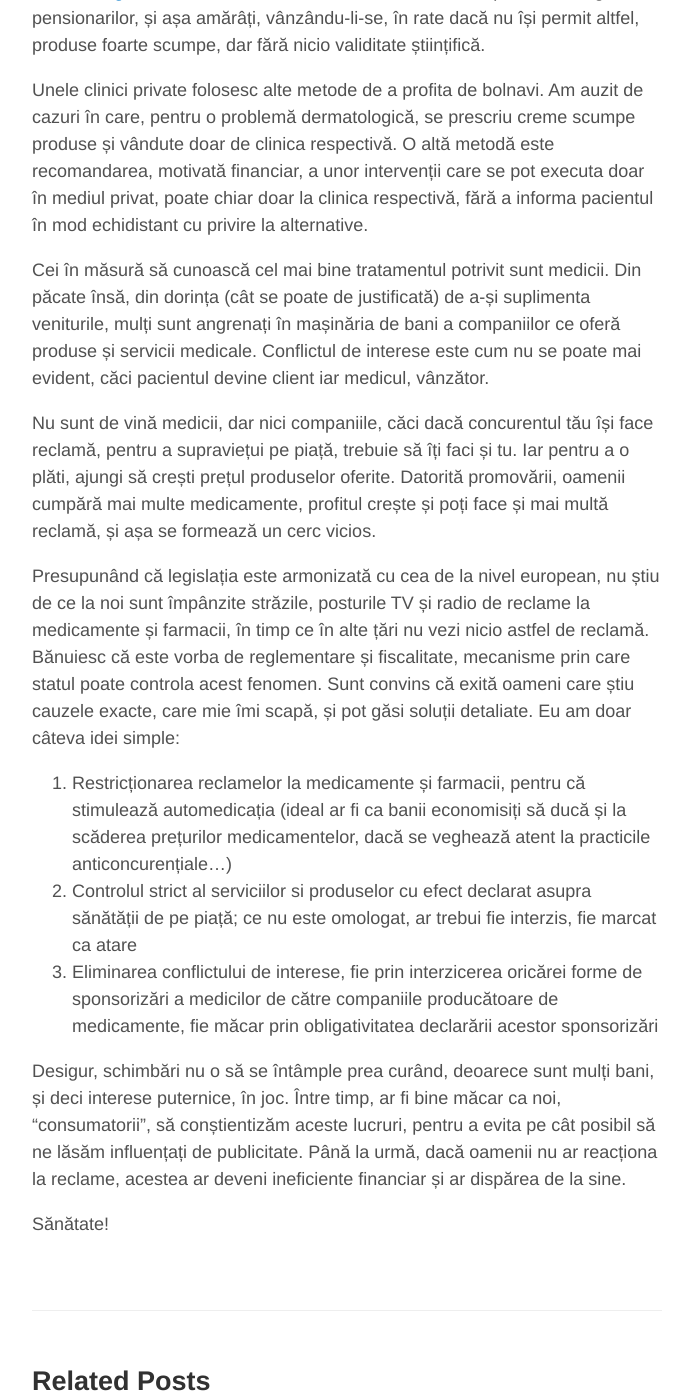
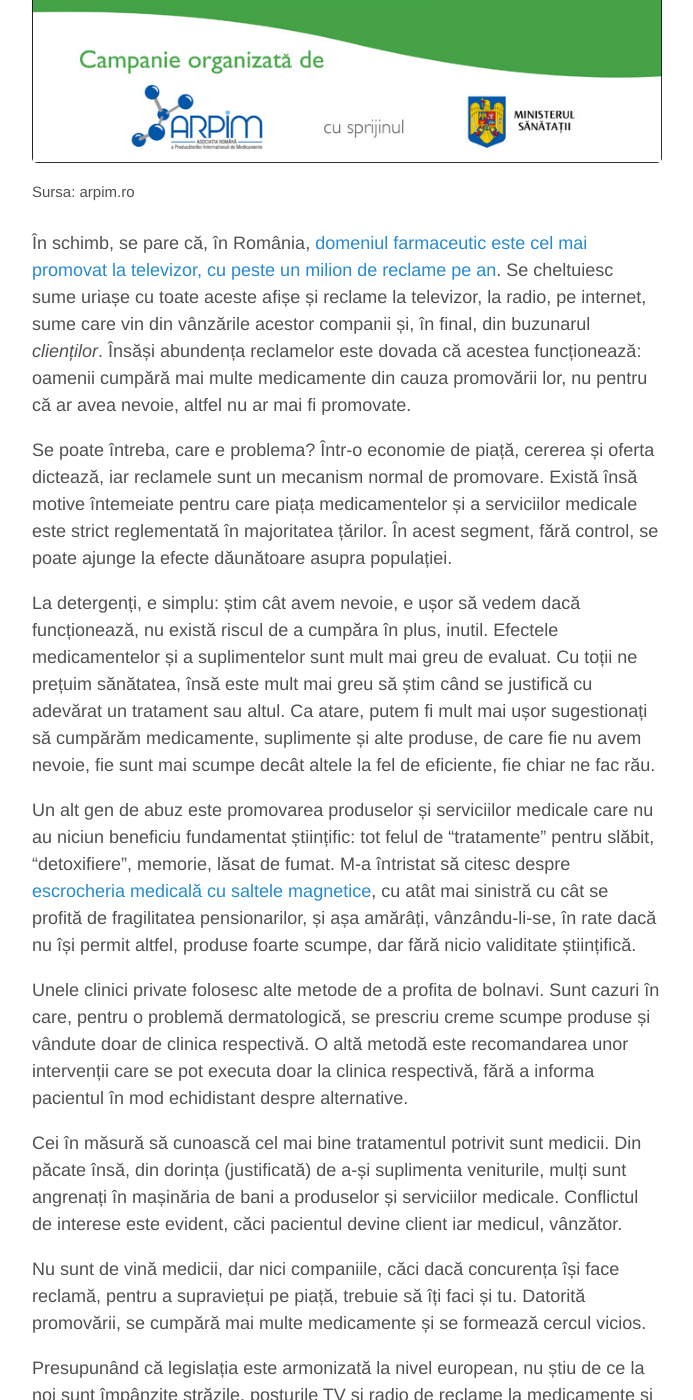
Before and after one commit to aoghina/aoghina.github.io, a Jekyll site: the page built from _posts/2015-02-01-medicamente-bomboane-detergenti.md, in a window 1280 px wide and 1400 px high, scrolled down 1490 px. Shown: the whole window, without its empty margins (293-986 px from the left). Built offline with Jekyll 4.4.1, drawn with Linux system fonts in a browser that asks for light colours; comment, search, counter and statistics services are not loaded; some of the changed text lies outside the part shown.

Commit message:
Some updates to the medicamente post

```diff
--- a/_posts/2015-02-01-medicamente-bomboane-detergenti.md
+++ b/_posts/2015-02-01-medicamente-bomboane-detergenti.md
@@ -4,35 +4,38 @@
 comments: True
 ---
 
-De fiecare dată când vin acasă, nici nu intru bine în București și sunt bombardat din toate parțile: la radio, reclame la pastile pentru răceală; pe clădiri, reclame la clinici specializate în boala Lyme sau hemoroizi; peste tot, Stela și Arșinel te îndeamnă să cumperi medicamete de la o anumită farmacie. La televizor, din nou reclame la medicamente, pentru mesele grele, pentru prostată, pentru orice. La farmacie, ești îndemnat să iei 5 pliculețe pentru răceală, în loc de 3, "că sunt la ofertă". Pastile, creme, picături, suplimente, vitamine, și, nu mai țin minte unde, dar am văzut și reclamă la operații pe creier, cu super-prețul afișat.
+De fiecare dată când vin acasă, nici nu intru bine în București și sunt bombardat din toate parțile: la radio, reclame la pastile pentru răceală; pe clădiri, reclame la clinici specializate în boala Lyme sau hemoroizi; peste tot, Stela și Arșinel te îndeamnă să cumperi medicamete de la o anumită farmacie. La televizor, din nou reclame la medicamente, pentru mesele grele, pentru pancreas, pentru prostată, pentru orice. La fiecare colț e câte o farmacie. La farmacie, ești îndemnat să iei 5 pliculețe pentru răceală, în loc de 3, "că sunt la ofertă". Pastile, creme, picături, suplimente, vitamine, și, nu mai țin minte unde, dar am văzut și reclamă la operații pe creier, cu super-prețul afișat.
 
-Ce se întâmplă? De unde această abundență a reclamelor la medicamente, clinici, farmacii, și de ce acest contrast cu alte țări, în care nu vezi aproape niciodată o astfel de reclamă.
+Ce se întâmplă? De unde această abundență a reclamelor la medicamente, clinici, farmacii, și de ce acest contrast cu alte țări, în care nu vezi aproape niciodată o astfel de reclamă?
 
 <!--more-->
 
 ***Medicamentele nu sunt bomboane*** — așa pare că s-a numit o campanie din 2013, finanțată de producătorii de medicamente și Ministerul Sănătăţii, care avertiza că [60% dintre părinţi dau medicamente copiilor fără consult medical, riscând agravarea bolii][1]. O campanie binevenită, dar despre care eu am aflat deabia acum, căutând informații pentru acest articol.
 
-În schimb, se pare că, în România, [domeniul farmaceutic este cel mai promovat la televizor, cu peste un milion de reclame pe an][2]. Se cheltuiesc sume uriașe cu toate aceste afișe și reclame la televizor, la radio, pe internet, sume care vin din vânzările acestor companii și, în final, din buzunarul *clienților*. Însăși abundența reclamelor este dovada că acestea funcționează: oamenii cumpără mai multe medicamente din cauza promovării lor, atfel nu ar mai fi promovate.
+![Medicamentele nu sunt bomboane](/assets/medicamentele-nu-sunt-bomboane.jpg "Medicamentele nu sunt bomboane")
+<sup>Sursa: arpim.ro</sup>
 
-Se poate întreba, care e problema? Într-o economie de piață, cererea și oferta dictează, iar reclamele sunt un mecanism normal de promovare. Există însă motive bine întemeiate pentru care piața medicamentelor și a serviciilor medicale este strict reglementată în majoritatea țărilor. Fără control, din dorința (firească) de a maximiza profitul, se poate ajunge la efecte profund dăunătoare asupra populației.
+În schimb, se pare că, în România, [domeniul farmaceutic este cel mai promovat la televizor, cu peste un milion de reclame pe an][2]. Se cheltuiesc sume uriașe cu toate aceste afișe și reclame la televizor, la radio, pe internet, sume care vin din vânzările acestor companii și, în final, din buzunarul *clienților*. Însăși abundența reclamelor este dovada că acestea funcționează: oamenii cumpără mai multe medicamente din cauza promovării lor, nu pentru că ar avea nevoie, altfel nu ar mai fi promovate.
 
-La detergenți, e simplu: știm cât avem nevoie, e ușor să vedem dacă funcționează, nu există riscul de a cumpăra inutil. Medicamentele însă pot face rău, sau pot să nu aibă niciun efect benefic. Cu toții ne prețuim sănătatea, însă este mult mai greu să știm când se justifică cu adevărat un tratament sau altul. Ca atare, putem fi mult mai ușor păcăliți, prin incurajarea de a cumpăra medicamente, suplimente și alte produse, de care fie nu avem nevoie (sau poate chiar ne fac rău), fie sunt mai scumpe decât altele, la fel de eficiente.
+Se poate întreba, care e problema? Într-o economie de piață, cererea și oferta dictează, iar reclamele sunt un mecanism normal de promovare. Există însă motive întemeiate pentru care piața medicamentelor și a serviciilor medicale este strict reglementată în majoritatea țărilor. În acest segment, fără control, se poate ajunge la efecte dăunătoare asupra populației.
 
-Un alt gen de abuz este promovarea produselor și serviciilor medicale care nu au niciun beneficiu fundamentat științific. Fără să mă preocupe subiectul, am auzit de tot felul de tratamente pentru slăbit, "detoxifiere", memorie, lăsat de fumat. De curând, m-a întristat să citesc despre [escrocheria medicală cu saltele magnetice][3], care este cu atât mai sinistră cu cât se profită de fragilitatea pensionarilor, și așa amărâți, vânzându-li-se, în rate dacă nu își permit altfel, produse foarte scumpe, dar fără nicio validitate științifică.
+La detergenți, e simplu: știm cât avem nevoie, e ușor să vedem dacă funcționează, nu există riscul de a cumpăra în plus, inutil. Efectele medicamentelor și a suplimentelor sunt mult mai greu de evaluat. Cu toții ne prețuim sănătatea, însă este mult mai greu să știm când se justifică cu adevărat un tratament sau altul. Ca atare, putem fi mult mai ușor sugestionați să cumpărăm medicamente, suplimente și alte produse, de care fie nu avem nevoie, fie sunt mai scumpe decât altele la fel de eficiente, fie chiar ne fac rău.
 
-Unele clinici private folosesc alte metode de a profita de bolnavi. Am auzit de cazuri în care, pentru o problemă dermatologică, se prescriu creme scumpe produse și vândute doar de clinica respectivă. O altă metodă este recomandarea, motivată financiar, a unor intervenții care se pot executa doar în mediul privat, poate chiar doar la clinica respectivă, fără a informa pacientul în mod echidistant cu privire la alternative.
+Un alt gen de abuz este promovarea produselor și serviciilor medicale care nu au niciun beneficiu fundamentat științific: tot felul de "tratamente" pentru slăbit, "detoxifiere", memorie, lăsat de fumat. M-a întristat să citesc despre [escrocheria medicală cu saltele magnetice][3], cu atât mai sinistră cu cât se profită de fragilitatea pensionarilor, și așa amărâți, vânzându-li-se, în rate dacă nu își permit altfel, produse foarte scumpe, dar fără nicio validitate științifică.
 
-Cei în măsură să cunoască cel mai bine tratamentul potrivit sunt medicii. Din păcate însă, din dorința (cât se poate de justificată) de a-și suplimenta veniturile, mulți sunt angrenați în mașinăria de bani a companiilor ce oferă produse și servicii medicale. Conflictul de interese este cum nu se poate mai evident, căci pacientul devine client iar medicul, vânzător.
+Unele clinici private folosesc alte metode de a profita de bolnavi. Sunt cazuri în care, pentru o problemă dermatologică, se prescriu creme scumpe produse și vândute doar de clinica respectivă. O altă metodă este recomandarea unor intervenții care se pot executa doar la clinica respectivă, fără a informa pacientul în mod echidistant despre alternative.
 
-Nu sunt de vină medicii, dar nici companiile, căci dacă concurentul tău își face reclamă, pentru a supraviețui pe piață, trebuie să îți faci și tu. Iar pentru a o plăti, ajungi să crești prețul produselor oferite. Datorită promovării, oamenii cumpără mai multe medicamente, profitul crește și poți face și mai multă reclamă, și așa se formează un cerc vicios.
+Cei în măsură să cunoască cel mai bine tratamentul potrivit sunt medicii. Din păcate însă, din dorința (justificată) de a-și suplimenta veniturile, mulți sunt angrenați în mașinăria de bani a produselor și serviciilor medicale. Conflictul de interese este evident, căci pacientul devine client iar medicul, vânzător.
 
-Presupunând că legislația este armonizată cu cea de la nivel european, nu știu de ce la noi sunt împânzite străzile, posturile TV și radio de reclame la medicamente și farmacii, în timp ce în alte țări nu vezi nicio astfel de reclamă. Bănuiesc că este vorba de reglementare și fiscalitate, mecanisme prin care statul poate controla acest fenomen. Sunt convins că exită oameni care știu cauzele exacte, care mie îmi scapă, și pot găsi soluții detaliate. Eu am doar câteva idei simple:
+Nu sunt de vină medicii, dar nici companiile, căci dacă concurența își face reclamă, pentru a supraviețui pe piață, trebuie să îți faci și tu. Datorită promovării, se cumpără mai multe medicamente și se formează cercul vicios.
 
-1. Restricționarea reclamelor la medicamente și farmacii, pentru că stimulează automedicația (ideal ar fi ca banii economisiți să ducă și la scăderea prețurilor medicamentelor, dacă se veghează atent la practicile anticoncurențiale...)
-2. Controlul strict al serviciilor si produselor cu efect declarat asupra sănătății de pe piață; ce nu este omologat, ar trebui fie interzis, fie marcat ca atare
-3. Eliminarea conflictului de interese, fie prin interzicerea oricărei forme de sponsorizări a medicilor de către companiile producătoare de medicamente, fie măcar prin obligativitatea declarării acestor sponsorizări
+Presupunând că legislația este armonizată la nivel european, nu știu de ce la noi sunt împânzite străzile, posturile TV și radio de reclame la medicamente și farmacii, în timp ce în alte părți nu vezi nicio astfel de reclamă. Bănuiesc că este vorba de reglementare și fiscalitate, mecanisme prin care statul poate controla acest fenomen. Probabil există oameni care știu cauzele exacte și pot găsi soluții detaliate. Eu am doar câteva idei simple:
 
-Desigur, schimbări nu o să se întâmple prea curând, deoarece sunt mulți bani, și deci interese puternice, în joc. Între timp, ar fi bine măcar ca noi, "consumatorii", să conștientizăm aceste lucruri, pentru a evita pe cât posibil să ne lăsăm influențați de publicitate. Până la urmă, dacă oamenii nu ar reacționa la reclame, acestea ar deveni ineficiente financiar și ar dispărea de la sine.
+1. Restricționarea reclamelor la medicamente și farmacii, pentru că stimulează automedicația. Există un [proiect de lege][4] în acest sens.
+2. Controlul serviciilor și produselor cu efect declarat asupra sănătății de pe piață; ce nu este omologat, ar trebui fie interzis, fie marcat ca atare.
+3. Eliminarea conflictului de interese, fie prin interzicerea oricărei forme de sponsorizări a medicilor de către companiile farmaceutice, fie măcar prin obligativitatea declarării acestor sponsorizări.
+
+Desigur, schimbări nu o să se întâmple prea curând, deoarece sunt mulți bani, și deci interese puternice, în joc. Dar până la urmă, tot acest mecanism s-ar prăbuși, fară legi și restricții, dacă noi, "consumatorii", am fi mai conștineți de existența lui. Dacă oamenii nu s-ar lăsa influențați de aceste reclame, ele ar deveni ineficiente financiar și ar dispărea de la sine.
 
 Sănătate!
 
```
Also changed, not shown: other parts of _posts/2015-02-01-medicamente-bomboane-detergenti.md (+2 -0 lines), assets/medicamentele-nu-sunt-bomboane.jpg (added).
